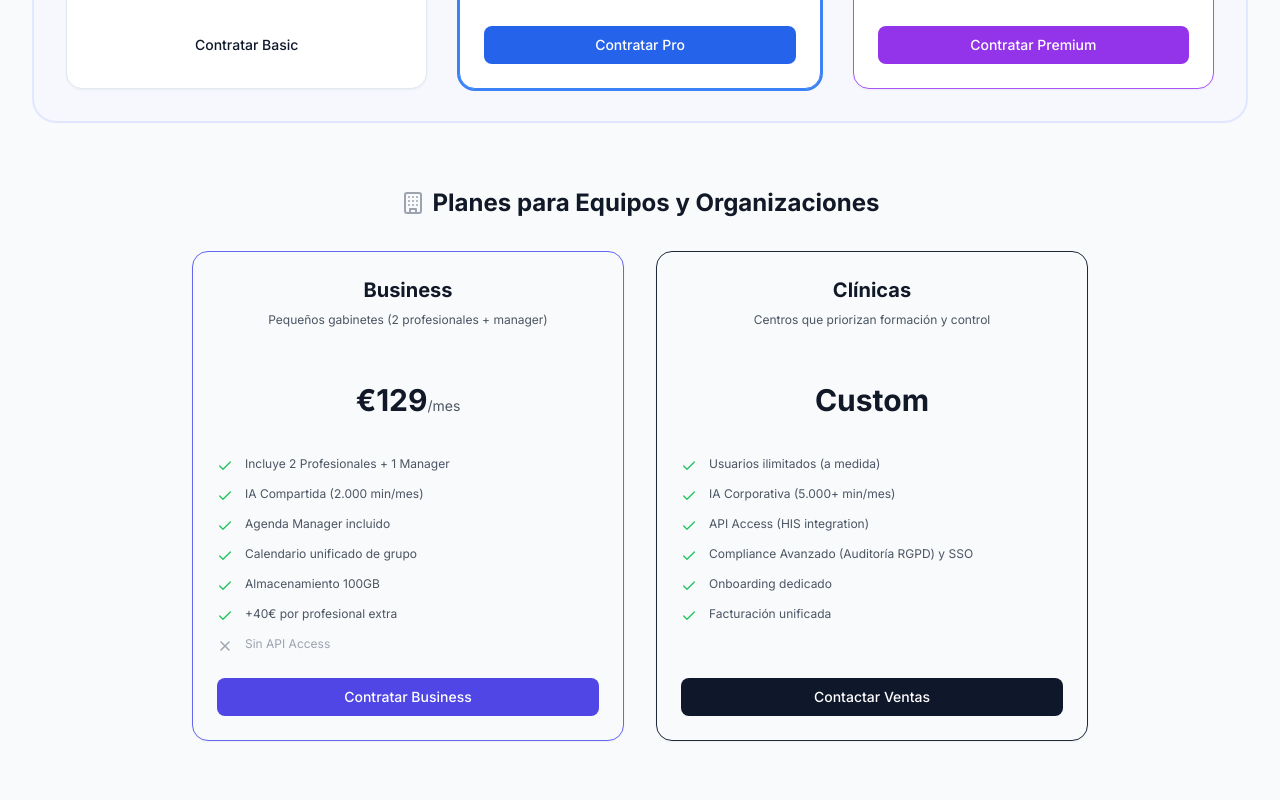
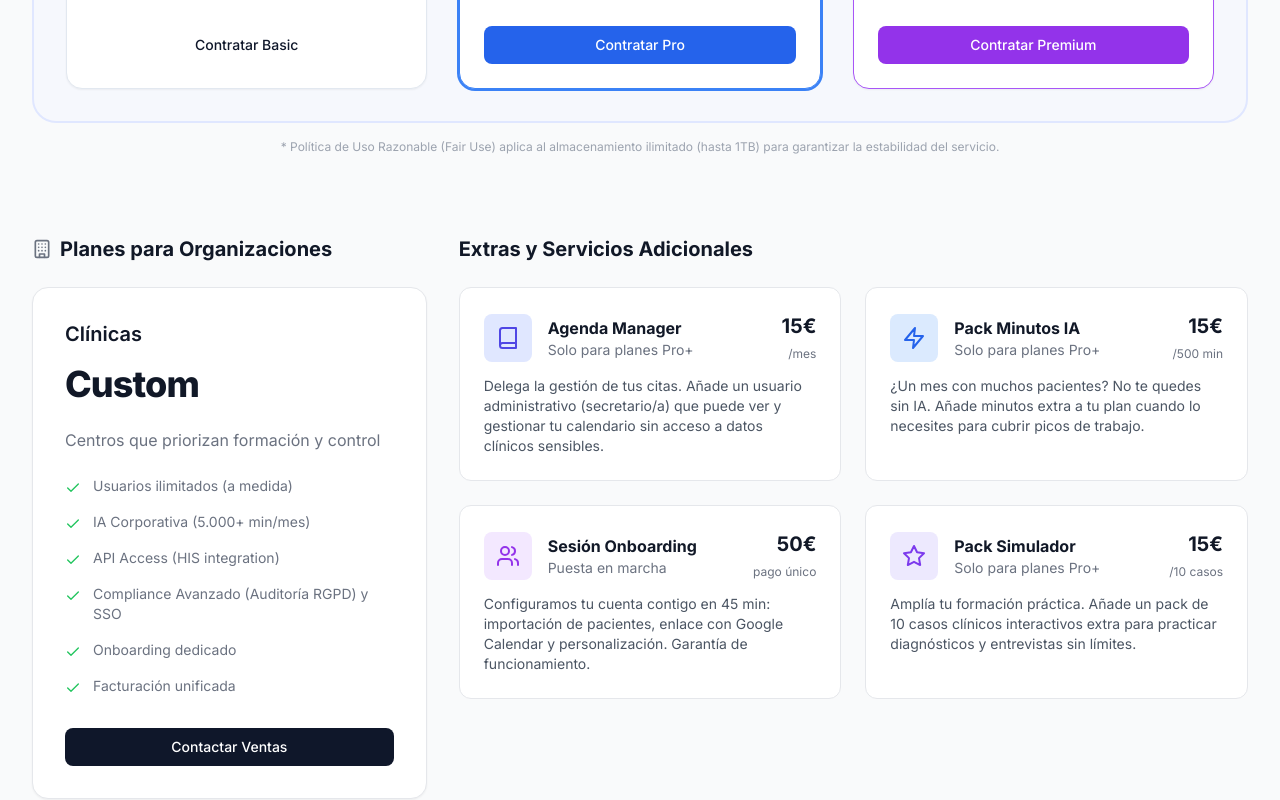
Before and after one commit to biogerardvilalta-ctrl/psicoaissist-platform, a Next.js app in the folder frontend/: page / in a window 1280 px wide. Shown: the part 4260-5060 px from the top of the page. Built offline with nearby package versions, Linux system fonts and the light colour scheme.

Commit message:
planes y extras ok

```diff
--- a/frontend/src/app/dashboard/settings/page.tsx
+++ b/frontend/src/app/dashboard/settings/page.tsx
@@ -125,7 +125,7 @@ export default function SettingsPage() {
     { id: 'billing', label: 'Facturación y Tarifas', icon: Euro },
     // Solo mostrar Marca Personal si es PREMIUM
     ...((user?.subscription?.planType === 'PREMIUM' || user?.role === 'ADMIN') ? [{ id: 'branding', label: 'Marca Personal', icon: Palette }] : []),
-    { id: 'managers', label: 'Gestores de Agenda', icon: Users },
+    // { id: 'managers', label: 'Gestores de Agenda', icon: Users },
     { id: 'ai', label: 'Inteligencia Artificial', icon: BrainCircuit },
     { id: 'notifications', label: 'Notificaciones', icon: Bell },
   ];
--- a/frontend/src/app/docs/manual/page.tsx
+++ b/frontend/src/app/docs/manual/page.tsx
@@ -374,62 +374,7 @@ export default function ManualPage() {
 
                             <h3 className="mt-8 mb-4 text-xl font-bold text-slate-800">2. Planes Grupales y Corporativos</h3>
                             <div className="space-y-6 mb-8 not-prose">
-                                {/* BUSINESS PLAN */}
-                                <div className="p-6 bg-indigo-50 rounded-xl border border-indigo-200">
-                                    <div className="flex justify-between items-start mb-4">
-                                        <div>
-                                            <h4 className="text-lg font-bold text-indigo-800">👥 Business (Pequeños Equipos)</h4>
-                                            <p className="text-sm text-indigo-600">Gabinetes de 2 psicólogos + gestión</p>
-                                        </div>
-                                        <div className="text-right">
-                                            <p className="text-2xl font-bold text-indigo-900">129€<span className="text-xs text-indigo-500 font-normal">/mes</span></p>
-                                            <p className="text-xs text-indigo-600">1.290€/año (+40€/usuario extra)</p>
-                                        </div>
-                                    </div>
-                                    <div className="grid md:grid-cols-2 gap-4 text-sm">
-                                        <div>
-                                            <h5 className="font-semibold text-indigo-800 mb-2">Capacidad Compartida</h5>
-                                            <ul className="space-y-1 text-indigo-700">
-                                                <li>• Incluye <strong>2 Profesionales</strong> + 1 Manager</li>
-                                                <li>• <strong>2.000</strong> Minutos IA Generativa (Análisis)/mes</li>
-                                                <li>• <strong>15</strong> Casos Simulador/mes (Global)</li>
-                                                <li>• <strong>100GB</strong> Almacenamiento</li>
-                                            </ul>
-                                        </div>
-                                        <div>
-                                            <h5 className="font-semibold text-indigo-800 mb-2">Herramientas de Gestión</h5>
-                                            <ul className="space-y-1 text-indigo-700">
-                                                <li>• <strong>Panel de Agenda Manager</strong> (Gestión centralizada)</li>
-                                                <li>• Calendario Unificado de Grupo</li>
-                                                <li>• Roles y Permisos Avanzados</li>
-                                                <li>• Facturación Unificada</li>
-                                            </ul>
-                                        </div>
-                                    </div>
 
-                                    {/* DETAILED EXPLANATION BUSINESS */}
-                                    <div className="mt-6 pt-6 border-t border-indigo-200/50">
-                                        <h5 className="font-bold text-indigo-900 mb-3 text-sm">Detalle de Características:</h5>
-                                        <ul className="grid md:grid-cols-2 gap-x-8 gap-y-6 text-xs text-indigo-800/80 pl-4">
-                                            <li>
-                                                <strong className="block text-indigo-900 mb-1">Agenda Manager</strong>
-                                                Rol especial para secretariado. Permite gestionar las citas de todos los profesionales desde un único panel sin ver datos clínicos sensibles.
-                                            </li>
-                                            <li>
-                                                <strong className="block text-indigo-900">Pool Compartido (2.000 min)</strong>
-                                                Los minutos de IA se comparten entre todos los miembros del equipo, optimizando el uso en gabinetes donde la actividad varía.
-                                            </li>
-                                            <li>
-                                                <strong className="block text-indigo-900">Calendario Unificado</strong>
-                                                Vista global de la disponibilidad de todos los terapeutas para asignar pacientes eficientemente.
-                                            </li>
-                                            <li>
-                                                <strong className="block text-indigo-900">Usuarios Adicionales</strong>
-                                                Puedes añadir más profesionales al equipo por una cuota reducida (+40€/mes/usuario).
-                                            </li>
-                                        </ul>
-                                    </div>
-                                </div>
 
                                 {/* CLINICS PLAN */}
                                 <div className="p-6 bg-slate-100 rounded-xl border border-slate-300">
@@ -477,7 +422,20 @@ export default function ManualPage() {
                                             </li>
                                         </ul>
                                     </div>
+                                    {/* Simulator Pack */}
+                                    <div className="p-5 bg-white rounded-xl border border-violet-200 shadow-sm">
+                                        <h4 className="font-bold text-violet-900 mb-2">🎓 Pack Simulador</h4>
+                                        <p className="text-2xl font-bold text-violet-700 mb-1">15€<span className="text-sm font-normal text-slate-500">/pack</span></p>
+                                        <p className="text-xs text-slate-500 mb-4">Disponible para planes Pro+</p>
+                                        <p className="text-sm text-slate-600 mb-2 font-medium">Incluye:</p>
+                                        <ul className="text-xs text-slate-600 space-y-1">
+                                            <li>• <strong>10 Casos Clínicos</strong> adicionales</li>
+                                            <li>• Práctica ilimitada en esos casos</li>
+                                            <li>• Feedback detallado de IA</li>
+                                        </ul>
+                                    </div>
                                 </div>
+
                             </div>
 
                             <div className="mt-12 p-6 bg-red-50 rounded-xl border border-red-100">
--- a/frontend/src/app/docs/quick-guide/page.tsx
+++ b/frontend/src/app/docs/quick-guide/page.tsx
@@ -93,7 +93,7 @@ export default function QuickGuidePage() {
                                     <Zap className="w-5 h-5" /> Trucos Configuración
                                 </h3>
                                 <ul className="space-y-3 text-sm text-amber-800">
-                                    <li><strong>Cambiar Plan/Tarifa:</strong> En <em>Ajustes &gt; Facturación</em>. Consulte si es Basic, Pro, Premium, Business o clínicas.</li>
+                                    <li><strong>Cambiar Plan/Tarifa:</strong> En <em>Ajustes &gt; Facturación</em>. Consulte si es Basic, Pro, Premium o clínicas.</li>
                                     <li><strong>Vacaciones:</strong> En <em>Ajustes &gt; Agenda &gt; Bloqueos</em>. Use "Bloquear Día Completo" en lugar de borrar sesiones.</li>
                                 </ul>
                             </div>
--- a/frontend/src/components/dashboard/compliance/terms-content.tsx
+++ b/frontend/src/components/dashboard/compliance/terms-content.tsx
@@ -247,22 +247,8 @@ export function TermsContent() {
                                 </div>
                             </div>
 
-                            {/* BUSINESS & CLINICS */}
-                            <div className="grid md:grid-cols-2 gap-4">
-                                <div className="p-5 bg-indigo-50 rounded-lg border border-indigo-200">
-                                    <h3 className="font-bold text-indigo-900 mb-2">👥 Business (Grups)</h3>
-                                    <p className="text-sm font-semibold text-indigo-700 mb-3">129€ / mes</p>
-                                    <div className="text-xs space-y-2">
-                                        <div>
-                                            <span className="font-bold text-green-700">✅ Inclou:</span>
-                                            <ul className="list-disc pl-4 text-indigo-800 mt-1">
-                                                <li>2 Professionals + 1 Manager.</li>
-                                                <li>2.000 minuts IA compartits.</li>
-                                                <li>Facturació Unificada.</li>
-                                            </ul>
-                                        </div>
-                                    </div>
-                                </div>
+                            {/* CLINICS ONLY */}
+                            <div className="grid md:grid-cols-1 gap-4">
                                 <div className="p-5 bg-slate-100 rounded-lg border border-slate-300">
                                     <h3 className="font-bold text-slate-800 mb-2">🏥 Clinics</h3>
                                     <p className="text-sm font-semibold text-slate-700 mb-3">Consultar</p>
@@ -281,6 +267,32 @@ export function TermsContent() {
                         </div>
                     </section>
 
+                    <section className="space-y-4 pt-6">
+                        <h3 className="font-bold text-slate-800">Serveis Addicionals (Extras)</h3>
+                        <div className="grid md:grid-cols-3 gap-4">
+                            <div className="p-4 border border-slate-200 rounded-lg">
+                                <h4 className="font-bold text-sm text-slate-900">👤 Agenda Manager</h4>
+                                <p className="text-xs text-slate-500 mt-1">15€ / mes</p>
+                                <p className="text-xs text-slate-600 mt-2">Usuari administratiu addicional per a gestió de cites. Sense accés a històries clíniques.</p>
+                            </div>
+                            <div className="p-4 border border-slate-200 rounded-lg">
+                                <h4 className="font-bold text-sm text-slate-900">⚡ Pack Minutos IA</h4>
+                                <p className="text-xs text-slate-500 mt-1">15€ / pack</p>
+                                <p className="text-xs text-slate-600 mt-2">500 minuts addicionals de processament IA. Pagament únic, no caducan mentre la subscripció estigui activa.</p>
+                            </div>
+                            <div className="p-4 border border-slate-200 rounded-lg">
+                                <h4 className="font-bold text-sm text-slate-900">🚀 Onboarding Assistit</h4>
+                                <p className="text-xs text-slate-500 mt-1">50€ (pagament únic)</p>
+                                <p className="text-xs text-slate-600 mt-2">Sessió de 45 min amb un especialista per a configuració inicial i importació de dades.</p>
+                            </div>
+                            <div className="p-4 border border-slate-200 rounded-lg">
+                                <h4 className="font-bold text-sm text-slate-900">🎓 Pack Simulador</h4>
+                                <p className="text-xs text-slate-500 mt-1">15€ / pack</p>
+                                <p className="text-xs text-slate-600 mt-2">Pack de 10 casos clínics interactius addicionals per pràctica. Inclou feedback detallat de la IA.</p>
+                            </div>
+                        </div>
+                    </section>
+
                     <section className="space-y-3">
                         <h2 className="text-lg font-bold text-blue-900">8. Limitació de Responsabilitat</h2>
                         <p className="text-slate-700 leading-relaxed">
@@ -295,8 +307,8 @@ export function TermsContent() {
                         </div>
                     </section>
 
-                </CardContent>
-            </Card>
-        </div>
+                </CardContent >
+            </Card >
+        </div >
     );
 }
--- a/frontend/src/components/landing/pricing-section.tsx
+++ b/frontend/src/components/landing/pricing-section.tsx
@@ -1,6 +1,6 @@
 'use client';
 
-import { Check, X, Star, Loader2, Users, Building, Zap } from 'lucide-react';
+import { Check, X, Star, Loader2, Users, Building, Zap, Book } from 'lucide-react';
 import { useState, useEffect } from 'react';
 import Link from 'next/link';
 import { useRouter } from 'next/navigation';
@@ -67,27 +67,7 @@ const plans = [
     color: 'border-purple-500',
     buttonColor: 'bg-purple-600 hover:bg-purple-700 text-white',
   },
-  {
-    id: 'business',
-    name: 'Business',
-    price: 129,
-    description: 'Pequeños gabinetes (2 profesionales + manager)',
-    features: [
-      'Incluye 2 Profesionales + 1 Manager',
-      'IA Compartida (2.000 min/mes)',
-      'Agenda Manager incluido',
-      'Calendario unificado de grupo',
-      'Almacenamiento 100GB',
-      '+40€ por profesional extra',
-    ],
-    limitations: [
-      'Sin API Access',
-    ],
-    cta: 'Contratar Business',
-    popular: false,
-    color: 'border-indigo-500',
-    buttonColor: 'bg-indigo-600 hover:bg-indigo-700 text-white',
-  },
+
   {
     id: 'clinics',
     name: 'Clínicas',
@@ -268,94 +248,82 @@ export default function PricingSection() {
             })}
           </div>
         </div>
+        <p className="text-xs text-gray-400 text-center mt-4">
+          * Política de Uso Razonable (Fair Use) aplica al almacenamiento ilimitado (hasta 1TB) para garantizar la estabilidad del servicio.
+        </p>
 
         {/* Team/Corporate Plans Section */}
         <div className="mt-16">
-          <div className="text-center mb-8">
-            <h3 className="text-2xl font-bold text-gray-900 flex items-center justify-center gap-2">
-              <Building className="w-6 h-6 text-gray-400" />
-              Planes para Equipos y Organizaciones
+
+          {/* Combined Section: Clinics & Extras */}
+          <div className="mt-20 lg:flex lg:gap-8 lg:items-start max-w-7xl mx-auto">
+
+            {/* Left Column: Clinics Plan (1/3) */}
+            <div className="w-full lg:w-1/3 mb-10 lg:mb-0">
+              <h3 className="text-xl font-bold text-gray-900 mb-6 flex items-center gap-2">
+                <Building className="w-5 h-5 text-gray-500" />
+                Planes para Organizaciones
               </h3>
-          </div>
-
-          <div className="grid grid-cols-1 gap-8 md:grid-cols-2 max-w-4xl mx-auto">
-            {plans.filter(p => ['business', 'clinics'].includes(p.id)).map((plan) => {
-              // Logic for team plans rendering (same card structure essentially or slightly different?)
-              // Reusing same card structure for consistency but in 2 cols
-              const isAnnual = billingInterval === 'year';
-              const price = typeof plan.price === 'number'
-                ? (isAnnual ? Math.round(plan.price * 10 / 12) : plan.price)
-                : plan.price;
-
+              {plans.filter(p => p.id === 'clinics').map((plan) => {
                 return (
                   <div
-                  key={plan.name}
-                  className={`relative bg-gray-50 rounded-2xl shadow-sm ${plan.color} border transition-all duration-300 hover:shadow-lg hover:-translate-y-1 flex flex-col`}
+                    key={plan.id}
+                    className={`relative flex flex-col p-8 bg-white border rounded-2xl shadow-sm transition-all h-full ${'border-gray-200 hover:border-gray-300'
+                      }`}
                   >
-                  <div className="p-6 flex-1 flex flex-col">
-                    {/* Plan header */}
-                    <div className="text-center mb-6">
-                      <h3 className="text-xl font-bold text-gray-900">{plan.name}</h3>
-                      <p className="mt-2 text-xs text-gray-600 h-10">{plan.description}</p>
-                      <div className="mt-4 flex flex-col items-center justify-center h-16">
-                        <div className="flex items-baseline">
-                          <span className="text-3xl font-bold text-gray-900">{typeof price === 'number' ? `€${price}` : price}</span>
-                          {typeof price === 'number' && <span className="text-gray-600 text-sm">/mes</span>}
-                        </div>
-                        {isAnnual && typeof plan.price === 'number' && (
-                          <span className="text-xs text-green-600 font-medium mt-1">
-                            Facturado €{plan.price * 10}/año
-                          </span>
-                        )}
-                      </div>
-                    </div>
+                    <div className="flex-1">
+                      <h3 className="text-xl font-semibold text-gray-900">{plan.name}</h3>
+                      <p className="mt-4 flex items-baseline text-gray-900">
+                        <span className="text-4xl font-extrabold tracking-tight">Custom</span>
+                      </p>
+                      <p className="mt-6 text-gray-500">{plan.description}</p>
 
-                    {/* Features list */}
-                    <div className="flex-1">
-                      <ul className="space-y-3 mb-6">
+                      <ul role="list" className="mt-6 space-y-4">
                         {plan.features.map((feature, featureIndex) => (
-                          <li key={featureIndex} className="flex items-start">
-                            <Check className="flex-shrink-0 h-4 w-4 text-green-500 mt-0.5" />
-                            <span className="ml-3 text-xs text-gray-600">{feature}</span>
-                          </li>
-                        ))}
-                        {plan.limitations.map((limitation, limitationIndex) => (
-                          <li key={`limitation-${limitationIndex}`} className="flex items-start">
-                            <X className="flex-shrink-0 h-4 w-4 text-gray-400 mt-0.5" />
-                            <span className="ml-3 text-xs text-gray-400">{limitation}</span>
+                          <li key={featureIndex} className="flex">
+                            <Check className="flex-shrink-0 h-4 w-4 text-green-500 mt-1" />
+                            <span className="ml-3 text-sm text-gray-500">{feature}</span>
                           </li>
                         ))}
                       </ul>
                     </div>
-
-                    {/* CTA button */}
-                    <div className="mt-auto">
-                      <button
-                        onClick={() => handleSelectPlan(plan.id)}
-                        disabled={loading}
-                        className={`w-full inline-flex justify-center items-center px-4 py-2 border border-transparent text-sm font-medium rounded-lg transition-colors disabled:opacity-50 disabled:cursor-not-allowed ${plan.buttonColor}`}
+                    <div className="mt-8">
+                      <a
+                        href="mailto:ventas@psycoai.com"
+                        className={`w-full inline-flex justify-center items-center px-4 py-2 border border-transparent text-sm font-medium rounded-lg transition-colors bg-slate-900 hover:bg-slate-800 text-white`}
                       >
-                        {loading ? (
-                          <>
-                            <Loader2 className="w-3 h-3 mr-2 animate-spin" />
-                            ...
-                          </>
-                        ) : (
-                          plan.cta
-                        )}
-                      </button>
-                    </div>
+                        Contactar Ventas
+                      </a>
                     </div>
                   </div>
                 );
               })}
             </div>
+
+            {/* Right Column: Extras (2/3) */}
+            <div className="w-full lg:w-2/3">
+              <h3 className="text-xl font-bold text-gray-900 mb-6">Extras y Servicios Adicionales</h3>
+              <div className="grid grid-cols-1 md:grid-cols-2 gap-6">
+                {/* Agenda Manager Add-on */}
+                <div className="bg-white p-6 rounded-xl border border-gray-200 hover:border-indigo-300 transition-colors">
+                  <div className="flex items-center gap-4 mb-3">
+                    <div className="p-3 bg-indigo-100 rounded-lg">
+                      <Book className="w-6 h-6 text-indigo-600" />
+                    </div>
+                    <div>
+                      <h4 className="font-bold text-gray-900">Agenda Manager</h4>
+                      <p className="text-sm text-gray-500">Solo para planes Pro+</p>
+                    </div>
+                    <div className="ml-auto text-right">
+                      <span className="block text-xl font-bold text-gray-900">15€</span>
+                      <span className="text-xs text-gray-500">/mes</span>
+                    </div>
+                  </div>
+                  <p className="text-sm text-gray-600">
+                    Delega la gestión de tus citas. Añade un usuario administrativo (secretario/a) que puede ver y gestionar tu calendario sin acceso a datos clínicos sensibles.
+                  </p>
                 </div>
 
-        {/* Add-ons Section */}
-        <div className="mt-16 max-w-4xl mx-auto">
-          <h3 className="text-xl font-bold text-gray-900 text-center mb-8">Extras y Servicios Adicionales</h3>
-          <div className="grid grid-cols-1 md:grid-cols-2 gap-6">
                 {/* Minute Pack Card */}
                 <div className="bg-white p-6 rounded-xl border border-gray-200 hover:border-blue-300 transition-colors">
                   <div className="flex items-center gap-4 mb-3">
@@ -395,10 +363,30 @@ export default function PricingSection() {
                     Configuramos tu cuenta contigo en 45 min: importación de pacientes, enlace con Google Calendar y personalización. Garantía de funcionamiento.
                   </p>
                 </div>
+
+                {/* Simulator Pack Card */}
+                <div className="bg-white p-6 rounded-xl border border-gray-200 hover:border-violet-300 transition-colors">
+                  <div className="flex items-center gap-4 mb-3">
+                    <div className="p-3 bg-violet-100 rounded-lg">
+                      <Star className="w-6 h-6 text-violet-600" />
                     </div>
-          <p className="text-xs text-gray-400 text-center mt-6">
-            * Política de Uso Razonable (Fair Use) aplica al almacenamiento ilimitado (hasta 1TB) para garantizar la estabilidad del servicio.
+                    <div>
+                      <h4 className="font-bold text-gray-900">Pack Simulador</h4>
+                      <p className="text-sm text-gray-500">Solo para planes Pro+</p>
+                    </div>
+                    <div className="ml-auto text-right">
+                      <span className="block text-xl font-bold text-gray-900">15€</span>
+                      <span className="text-xs text-gray-500">/10 casos</span>
+                    </div>
+                  </div>
+                  <p className="text-sm text-gray-600">
+                    Amplía tu formación práctica. Añade un pack de 10 casos clínicos interactivos extra para practicar diagnósticos y entrevistas sin límites.
                   </p>
+                </div>
+              </div>
+
+            </div>
+
           </div>
 
           {/* Bottom note */}
@@ -416,6 +404,7 @@ export default function PricingSection() {
             </div>
           </div>
         </div>
+      </div>
     </section>
   );
 }
--- a/frontend/src/types/payments.ts
+++ b/frontend/src/types/payments.ts
@@ -49,6 +49,7 @@ export interface CreateCheckoutSessionRequest {
   interval?: 'month' | 'year';
   customerId?: string;
   metadata?: Record<string, string>;
+  addOns?: string[];
 }
 
 export interface SubscriptionStatus {
```
Also changed, not shown: 1 other file (tests, documents, lock files or other folders). Lines whose indentation alone changed are shown as unchanged.
